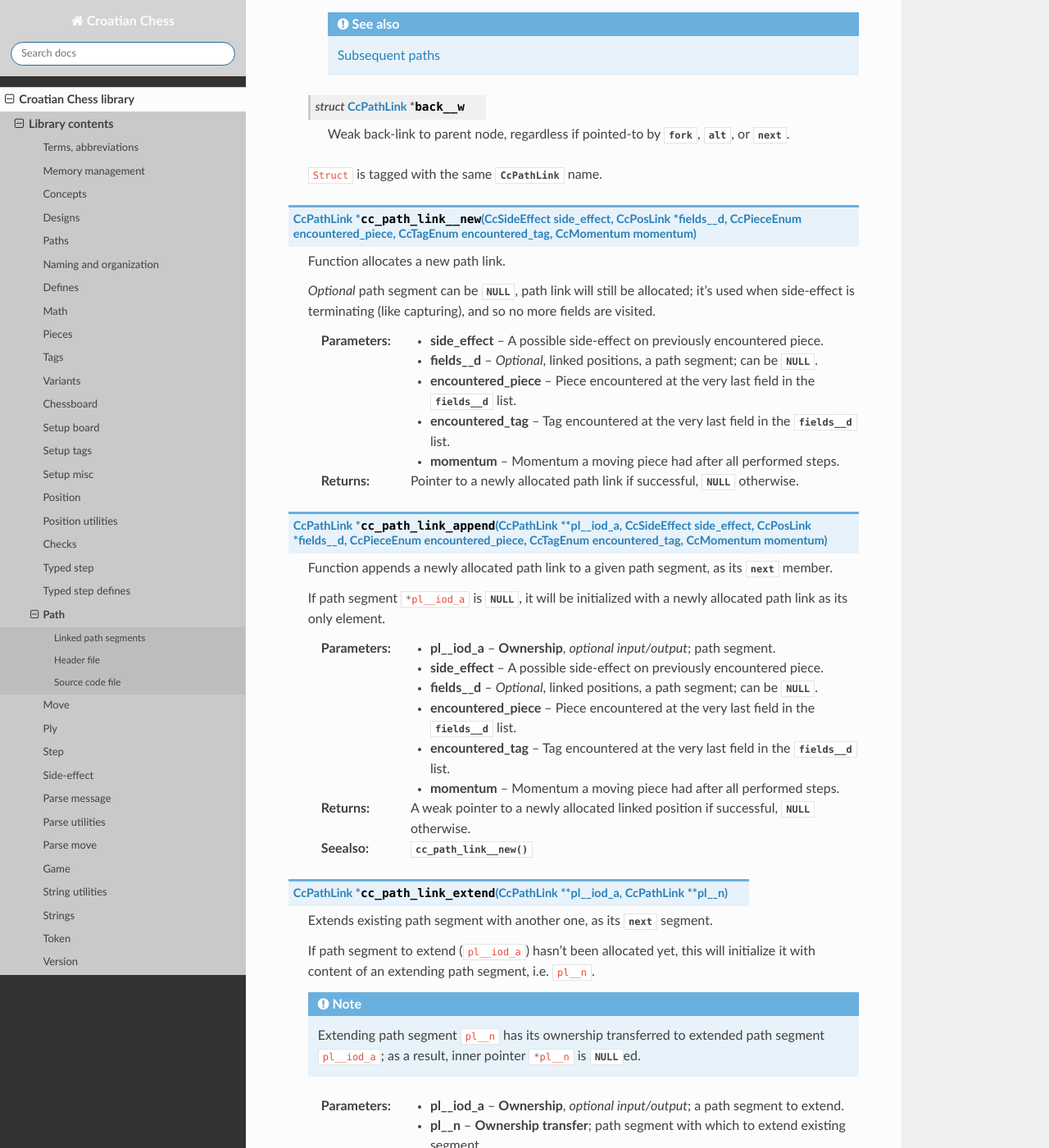
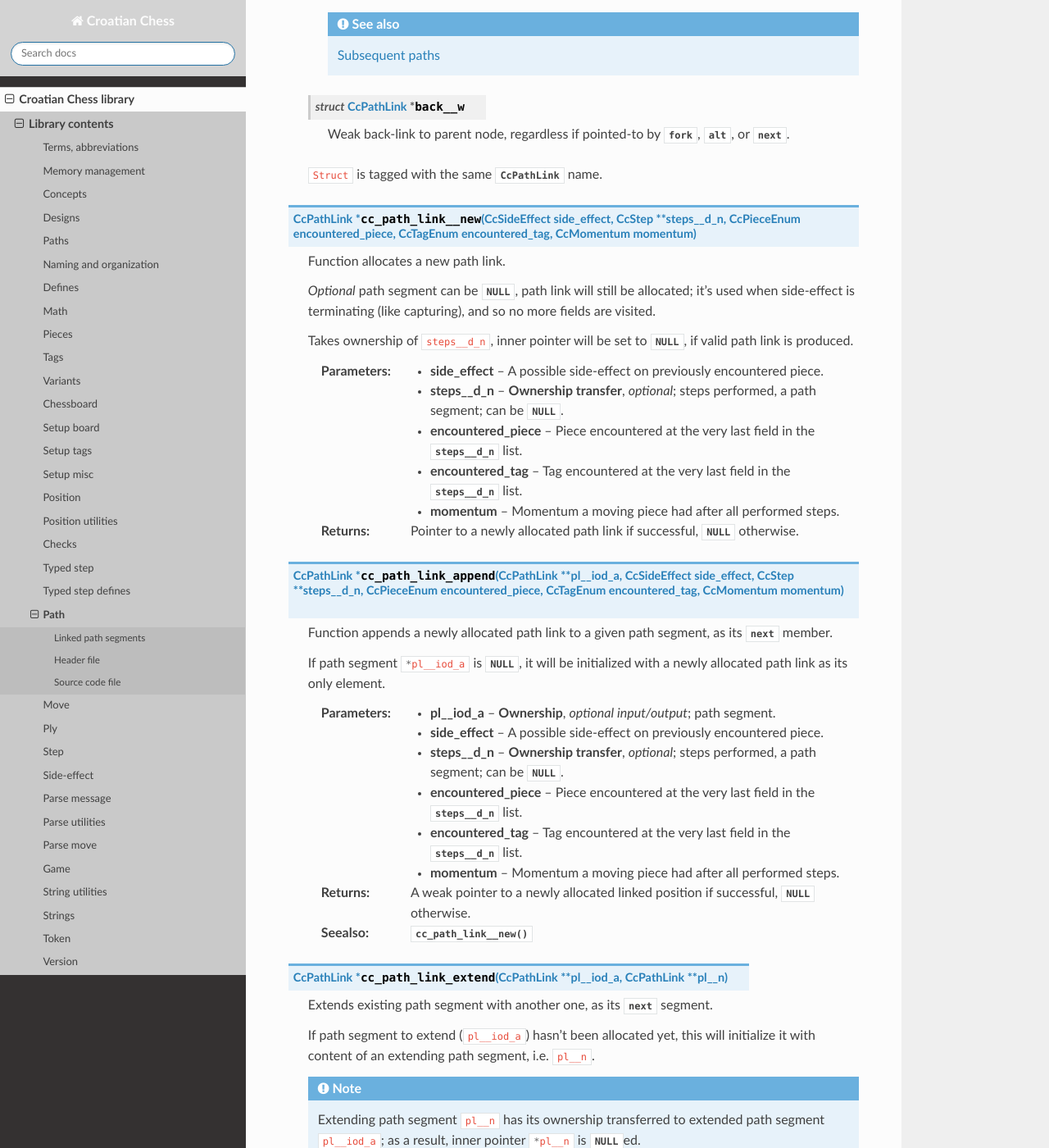
Before and after one commit to mmlacak/crochess, a Sphinx documentation site: the page built from docs/source/libcc/ccpath.rst, in a window 1280 px wide and 1400 px high, scrolled down 2259 px. Shown: the whole window at 82% size. Built offline with Sphinx 7.4.7 and the Read the Docs theme 3.1.0, drawn with Linux system fonts in a browser that asks for light colours; some of the changed text lies outside the part shown.

Commit message:
Renamed, fixed path link steps params + docs.

```diff
--- a/docs/source/conf.py
+++ b/docs/source/conf.py
@@ -26,10 +26,10 @@ copyright = '2021, Mario Mlačak'
 author = 'Mario Mlačak'
 
 # The short X.Y version
-version = "0.0.1.115:1294+20250206.175050"   # docs-new-lib-short-version-major-minor-feature-commit+meta~breaks-place-marker
+version = "0.0.1.117:1296+20250208.140105"   # docs-new-lib-short-version-major-minor-feature-commit+meta~breaks-place-marker
 
 # The full version, including alpha/beta/rc tags
-release = "0.0.1.115:1294+20250206.175050"   # docs-new-lib-full-version-major-minor-feature-commit+meta~breaks-place-marker
+release = "0.0.1.117:1296+20250208.140105"   # docs-new-lib-full-version-major-minor-feature-commit+meta~breaks-place-marker
 
 
 # -- General configuration ---------------------------------------------------
--- a/docs/source/libcc/ccpath.rst
+++ b/docs/source/libcc/ccpath.rst
@@ -56,7 +56,7 @@ Linked path segments
         One chosen side-effect from all possible on piece encountered in previous
         (parent) path segment.
 
-    .. c:member:: CcPosLink * fields
+    .. c:member:: CcStep * steps
 
         Fields visited (steps performed) by a moving piece, a path segment.
 
@@ -66,11 +66,11 @@ Linked path segments
 
     .. c:member:: CcPieceEnum encountered_piece
 
-        Piece encountered at the very last field in the :c:member:`fields` list.
+        Piece encountered at the very last field in the :c:member:`steps` list.
 
     .. c:member:: CcTagEnum encountered_tag
 
-        Tag encountered at the very last field in the :c:member:`fields` list.
+        Tag encountered at the very last field in the :c:member:`steps` list.
 
     .. c:member:: CcMomentum momentum
 
@@ -125,7 +125,7 @@ Linked path segments
 
     :c:`Struct` is tagged with the same :c:struct:`CcPathLink` name.
 
-.. c:function:: CcPathLink * cc_path_link__new( CcSideEffect side_effect, CcPosLink * fields__d, CcPieceEnum encountered_piece, CcTagEnum encountered_tag, CcMomentum momentum )
+.. c:function:: CcPathLink * cc_path_link__new( CcSideEffect side_effect, CcStep ** steps__d_n, CcPieceEnum encountered_piece, CcTagEnum encountered_tag, CcMomentum momentum )
 
     Function allocates a new path link.
 
@@ -133,15 +133,18 @@ Linked path segments
     it's used when side-effect is terminating (like capturing), and so no more fields
     are visited.
 
+    Takes ownership of :c:`steps__d_n`, inner pointer will be set to :c:data:`NULL`,
+    if valid path link is produced.
+
     :param side_effect: A possible side-effect on previously encountered piece.
-    :param fields__d: *Optional*, linked positions, a path segment; can be :c:data:`NULL`.
-    :param encountered_piece: Piece encountered at the very last field in the :c:var:`fields__d` list.
-    :param encountered_tag: Tag encountered at the very last field in the :c:var:`fields__d` list.
+    :param steps__d_n: **Ownership transfer**, *optional*; steps performed, a path segment; can be :c:data:`NULL`.
+    :param encountered_piece: Piece encountered at the very last field in the :c:var:`steps__d_n` list.
+    :param encountered_tag: Tag encountered at the very last field in the :c:var:`steps__d_n` list.
     :param momentum: Momentum a moving piece had after all performed steps.
     :returns: Pointer to a newly allocated path link if successful,
         :c:data:`NULL` otherwise.
 
-.. c:function:: CcPathLink * cc_path_link_append( CcPathLink ** pl__iod_a, CcSideEffect side_effect, CcPosLink * fields__d, CcPieceEnum encountered_piece, CcTagEnum encountered_tag, CcMomentum momentum )
+.. c:function:: CcPathLink * cc_path_link_append( CcPathLink ** pl__iod_a, CcSideEffect side_effect, CcStep ** steps__d_n, CcPieceEnum encountered_piece, CcTagEnum encountered_tag, CcMomentum momentum )
 
     Function appends a newly allocated path link to a given path segment,
     as its :c:member:`next` member.
@@ -151,9 +154,9 @@ Linked path segments
 
     :param pl__iod_a: **Ownership**, *optional* *input/output*; path segment.
     :param side_effect: A possible side-effect on previously encountered piece.
-    :param fields__d: *Optional*, linked positions, a path segment; can be :c:data:`NULL`.
-    :param encountered_piece: Piece encountered at the very last field in the :c:var:`fields__d` list.
-    :param encountered_tag: Tag encountered at the very last field in the :c:var:`fields__d` list.
+    :param steps__d_n: **Ownership transfer**, *optional*; steps performed, a path segment; can be :c:data:`NULL`.
+    :param encountered_piece: Piece encountered at the very last field in the :c:var:`steps__d_n` list.
+    :param encountered_tag: Tag encountered at the very last field in the :c:var:`steps__d_n` list.
     :param momentum: Momentum a moving piece had after all performed steps.
     :returns: A weak pointer to a newly allocated linked position
               if successful, :c:data:`NULL` otherwise.
```
Also changed, not shown: README.md (+2 -2 lines), docs/source/libcc/ccply.rst (+6 -6 lines), docs/source/libcc/ccstep.rst (+11 -1 lines), 10 other files.
